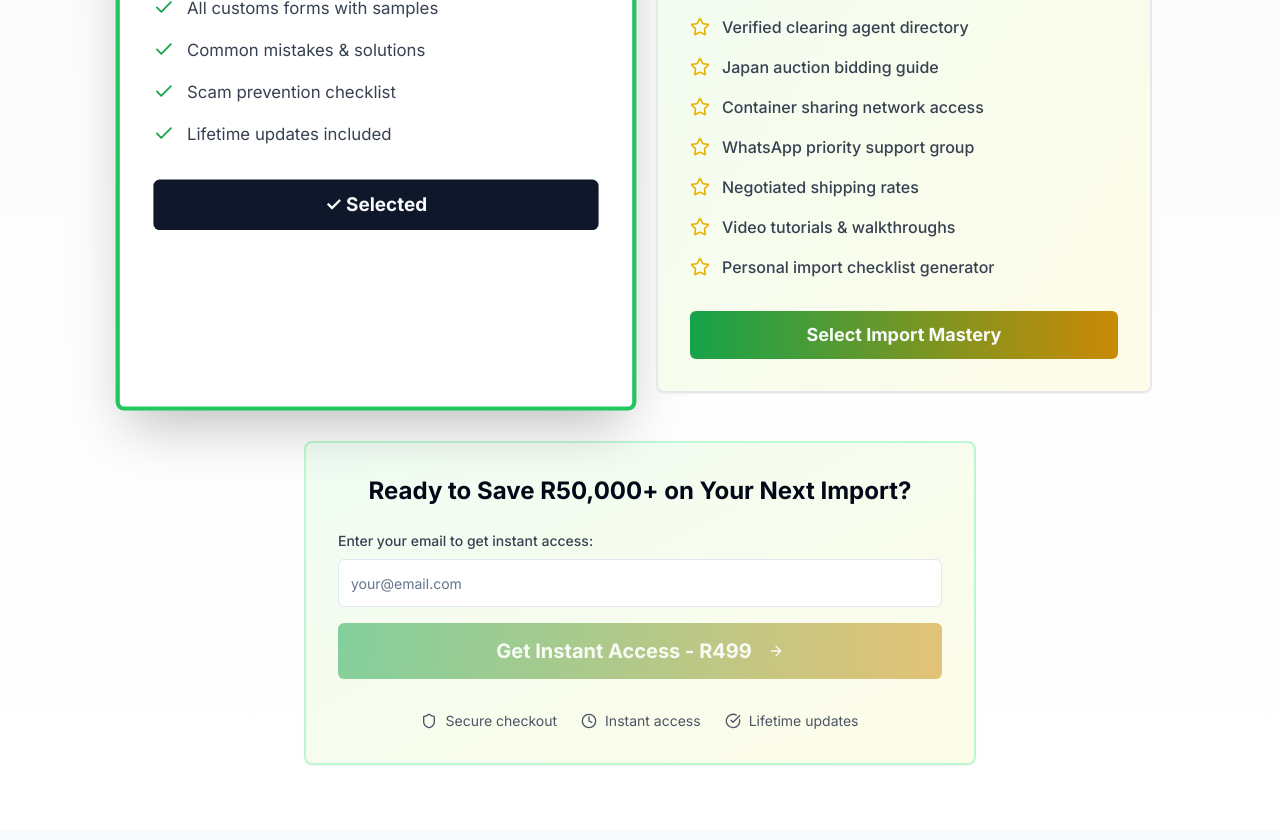
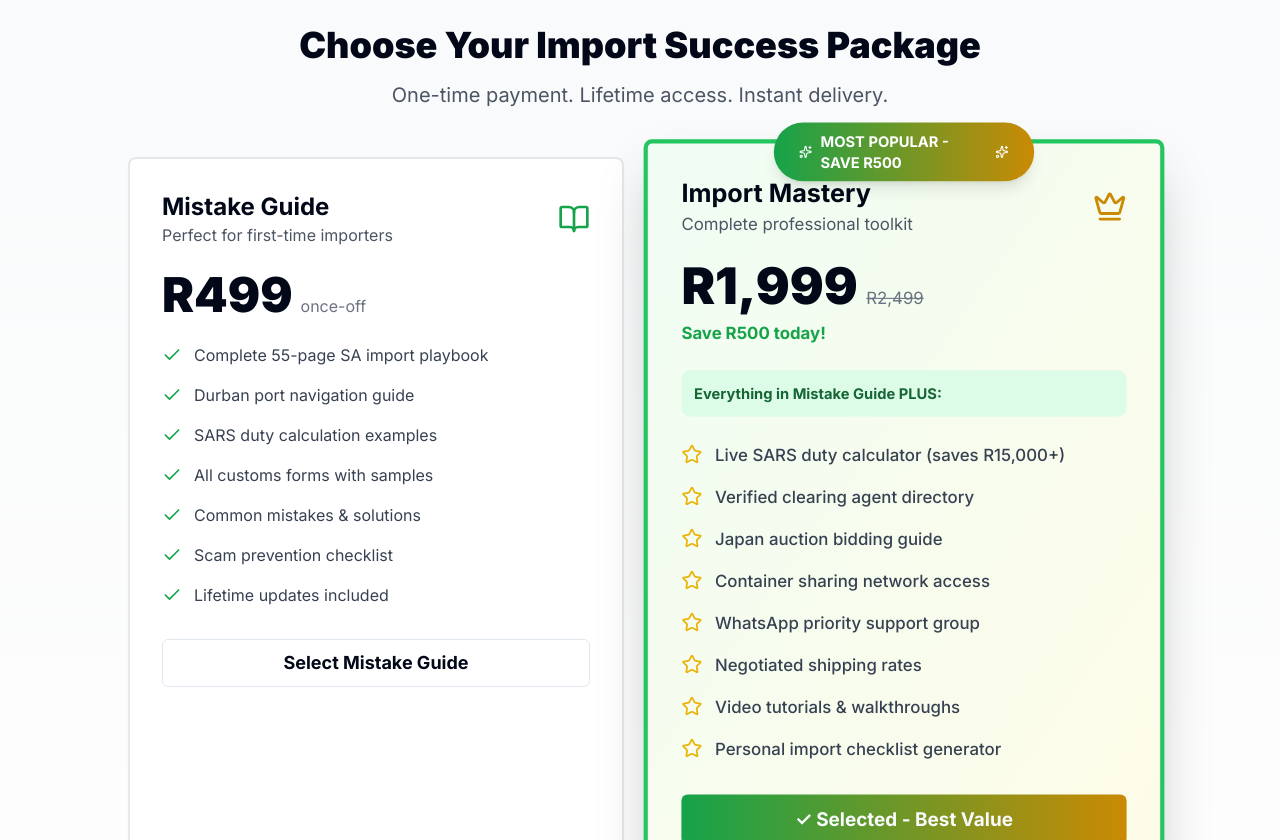
Before and after one commit to Mvula88/calculator, a Next.js app: page /za/guide in a window 1280 px wide. Shown: the part 1960-2800 px from the top of the page. Built offline with nearby package versions, Linux system fonts and the light colour scheme.

Commit message:
Add prominent signup system to all country pages (SA, BW, ZM) - sticky headers, floating buttons, hero forms

```diff
--- a/app/bw/guide/page.tsx
+++ b/app/bw/guide/page.tsx
@@ -38,11 +38,14 @@ import {
 } from 'lucide-react'
 import CountrySelector from '@/components/CountrySelector'
 import GuideHeader from '@/components/GuideHeader'
+import StickySignupHeader from '@/components/StickySignupHeader'
+import FloatingSignupButton from '@/components/FloatingSignupButton'
+import QuickSignupForm from '@/components/QuickSignupForm'
 
 export default function BotswanaGuidePage() {
   const [email, setEmail] = useState('')
   const [loading, setLoading] = useState(false)
-  const [selectedTier, setSelectedTier] = useState<'mistake' | 'mastery'>('mistake')
+  const [selectedTier, setSelectedTier] = useState<'mistake' | 'mastery'>('mastery')
 
   async function handleCheckout() {
     setLoading(true)
@@ -80,6 +83,8 @@ export default function BotswanaGuidePage() {
 
   return (
     <main className="min-h-screen bg-gradient-to-b from-slate-50 via-white to-slate-50">
+      <StickySignupHeader country="bw" />
+      <FloatingSignupButton country="bw" />
       <CountrySelector />
       <GuideHeader
         country="bw"
@@ -155,6 +160,11 @@ export default function BotswanaGuidePage() {
                 </div>
               </div>
             </div>
+          </div>
+
+          {/* Quick Signup Form - Hero Variant */}
+          <div className="mb-8" id="signup">
+            <QuickSignupForm country="bw" variant="hero" />
           </div>
 
           {/* Social Proof Bar */}
@@ -368,44 +378,10 @@ export default function BotswanaGuidePage() {
             </div>
           </div>
 
-          {/* Checkout Section */}
-          <div className="mt-12 max-w-2xl mx-auto">
-            <Card className="bg-gradient-to-br from-blue-50 to-sky-50 border-2 border-blue-200">
-              <CardContent className="p-8">
-                <h3 className="text-2xl font-bold text-center mb-6">
-                  Ready to Save P50,000+ on Your Next Import?
-                </h3>
-
-                <div className="space-y-4">
-                  <div>
-                    <label className="block text-sm font-medium text-gray-700 mb-2">
-                      Enter your email to get instant access:
-                    </label>
-                    <Input
-                      type="email"
-                      placeholder="your@email.com"
-                      value={email}
-                      onChange={(e) => setEmail(e.target.value)}
-                      className="h-12 text-lg"
-                      required
-                    />
-                  </div>
-
-                  <Button
-                    onClick={handleCheckout}
-                    disabled={!email || loading}
-                    className="w-full h-14 text-xl font-bold bg-gradient-to-r from-blue-600 to-sky-600 hover:from-blue-700 hover:to-sky-700"
-                    size="lg"
-                  >
-                    {loading ? (
-                      'Processing...'
-                    ) : (
-                      <>
-                        Get Instant Access - {selectedTier === 'mastery' ? 'P1,618' : 'P404'}
-                        <ArrowRight className="ml-2 h-6 w-6" />
-                      </>
-                    )}
-                  </Button>
+          {/* Simplified Checkout Section */}
+          <div className="mt-12 max-w-3xl mx-auto">
+            <QuickSignupForm country="bw" variant="default" />
+          </div>
 
                   <div className="flex items-center justify-center gap-6 pt-4">
                     <div className="flex items-center gap-2 text-sm text-gray-600">
--- a/app/za/guide/page.tsx
+++ b/app/za/guide/page.tsx
@@ -38,11 +38,14 @@ import {
 } from 'lucide-react'
 import CountrySelector from '@/components/CountrySelector'
 import GuideHeader from '@/components/GuideHeader'
+import StickySignupHeader from '@/components/StickySignupHeader'
+import FloatingSignupButton from '@/components/FloatingSignupButton'
+import QuickSignupForm from '@/components/QuickSignupForm'
 
 export default function SouthAfricaGuidePage() {
   const [email, setEmail] = useState('')
   const [loading, setLoading] = useState(false)
-  const [selectedTier, setSelectedTier] = useState<'mistake' | 'mastery'>('mistake')
+  const [selectedTier, setSelectedTier] = useState<'mistake' | 'mastery'>('mastery')
 
   async function handleCheckout() {
     setLoading(true)
@@ -80,6 +83,8 @@ export default function SouthAfricaGuidePage() {
 
   return (
     <main className="min-h-screen bg-gradient-to-b from-slate-50 via-white to-slate-50">
+      <StickySignupHeader country="za" />
+      <FloatingSignupButton country="za" />
       <CountrySelector />
       <GuideHeader
         country="za"
@@ -155,6 +160,11 @@ export default function SouthAfricaGuidePage() {
                 </div>
               </div>
             </div>
+          </div>
+
+          {/* Quick Signup Form - Hero Variant */}
+          <div className="mb-8" id="signup">
+            <QuickSignupForm country="za" variant="hero" />
           </div>
 
           {/* Social Proof Bar */}
@@ -368,62 +378,9 @@ export default function SouthAfricaGuidePage() {
             </div>
           </div>
 
-          {/* Checkout Section */}
-          <div className="mt-12 max-w-2xl mx-auto">
-            <Card className="bg-gradient-to-br from-green-50 to-yellow-50 border-2 border-green-200">
-              <CardContent className="p-8">
-                <h3 className="text-2xl font-bold text-center mb-6">
-                  Ready to Save R50,000+ on Your Next Import?
-                </h3>
-
-                <div className="space-y-4">
-                  <div>
-                    <label className="block text-sm font-medium text-gray-700 mb-2">
-                      Enter your email to get instant access:
-                    </label>
-                    <Input
-                      type="email"
-                      placeholder="your@email.com"
-                      value={email}
-                      onChange={(e) => setEmail(e.target.value)}
-                      className="h-12 text-lg"
-                      required
-                    />
-                  </div>
-
-                  <Button
-                    onClick={handleCheckout}
-                    disabled={!email || loading}
-                    className="w-full h-14 text-xl font-bold bg-gradient-to-r from-green-600 to-yellow-600 hover:from-green-700 hover:to-yellow-700"
-                    size="lg"
-                  >
-                    {loading ? (
-                      'Processing...'
-                    ) : (
-                      <>
-                        Get Instant Access - {selectedTier === 'mastery' ? 'R1,999' : 'R499'}
-                        <ArrowRight className="ml-2 h-6 w-6" />
-                      </>
-                    )}
-                  </Button>
-
-                  <div className="flex items-center justify-center gap-6 pt-4">
-                    <div className="flex items-center gap-2 text-sm text-gray-600">
-                      <Shield className="h-4 w-4" />
-                      <span>Secure checkout</span>
-                    </div>
-                    <div className="flex items-center gap-2 text-sm text-gray-600">
-                      <Clock className="h-4 w-4" />
-                      <span>Instant access</span>
-                    </div>
-                    <div className="flex items-center gap-2 text-sm text-gray-600">
-                      <CheckCircle className="h-4 w-4" />
-                      <span>Lifetime updates</span>
-                    </div>
-                  </div>
-                </div>
-              </CardContent>
-            </Card>
+          {/* Simplified Checkout Section */}
+          <div className="mt-12 max-w-3xl mx-auto">
+            <QuickSignupForm country="za" variant="default" />
           </div>
         </div>
       </section>
--- a/app/zm/guide/page.tsx
+++ b/app/zm/guide/page.tsx
@@ -38,11 +38,14 @@ import {
 } from 'lucide-react'
 import CountrySelector from '@/components/CountrySelector'
 import GuideHeader from '@/components/GuideHeader'
+import StickySignupHeader from '@/components/StickySignupHeader'
+import FloatingSignupButton from '@/components/FloatingSignupButton'
+import QuickSignupForm from '@/components/QuickSignupForm'
 
 export default function ZambiaGuidePage() {
   const [email, setEmail] = useState('')
   const [loading, setLoading] = useState(false)
-  const [selectedTier, setSelectedTier] = useState<'mistake' | 'mastery'>('mistake')
+  const [selectedTier, setSelectedTier] = useState<'mistake' | 'mastery'>('mastery')
 
   async function handleCheckout() {
     setLoading(true)
@@ -80,6 +83,8 @@ export default function ZambiaGuidePage() {
 
   return (
     <main className="min-h-screen bg-gradient-to-b from-slate-50 via-white to-slate-50">
+      <StickySignupHeader country="zm" />
+      <FloatingSignupButton country="zm" />
       <CountrySelector />
       <GuideHeader
         country="zm"
@@ -155,6 +160,11 @@ export default function ZambiaGuidePage() {
                 </div>
               </div>
             </div>
+          </div>
+
+          {/* Quick Signup Form - Hero Variant */}
+          <div className="mb-8" id="signup">
+            <QuickSignupForm country="zm" variant="hero" />
           </div>
 
           {/* Social Proof Bar */}
@@ -368,44 +378,10 @@ export default function ZambiaGuidePage() {
             </div>
           </div>
 
-          {/* Checkout Section */}
-          <div className="mt-12 max-w-2xl mx-auto">
-            <Card className="bg-gradient-to-br from-emerald-50 to-teal-50 border-2 border-emerald-200">
-              <CardContent className="p-8">
-                <h3 className="text-2xl font-bold text-center mb-6">
-                  Ready to Save K500,000+ on Your Next Import?
-                </h3>
-
-                <div className="space-y-4">
-                  <div>
-                    <label className="block text-sm font-medium text-gray-700 mb-2">
-                      Enter your email to get instant access:
-                    </label>
-                    <Input
-                      type="email"
-                      placeholder="your@email.com"
-                      value={email}
-                      onChange={(e) => setEmail(e.target.value)}
-                      className="h-12 text-lg"
-                      required
-                    />
-                  </div>
-
-                  <Button
-                    onClick={handleCheckout}
-                    disabled={!email || loading}
-                    className="w-full h-14 text-xl font-bold bg-gradient-to-r from-emerald-600 to-teal-600 hover:from-emerald-700 hover:to-teal-700"
-                    size="lg"
-                  >
-                    {loading ? (
-                      'Processing...'
-                    ) : (
-                      <>
-                        Get Instant Access - {selectedTier === 'mastery' ? 'K2,676' : 'K669'}
-                        <ArrowRight className="ml-2 h-6 w-6" />
-                      </>
-                    )}
-                  </Button>
+          {/* Simplified Checkout Section */}
+          <div className="mt-12 max-w-3xl mx-auto">
+            <QuickSignupForm country="zm" variant="default" />
+          </div>
 
                   <div className="flex items-center justify-center gap-6 pt-4">
                     <div className="flex items-center gap-2 text-sm text-gray-600">
```
